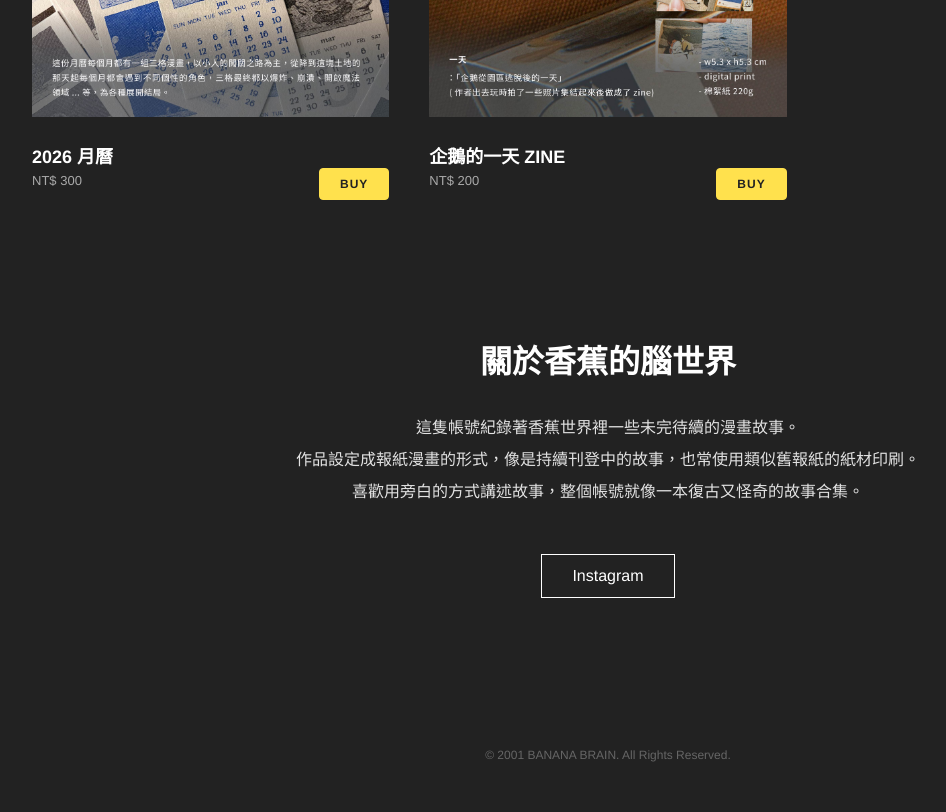
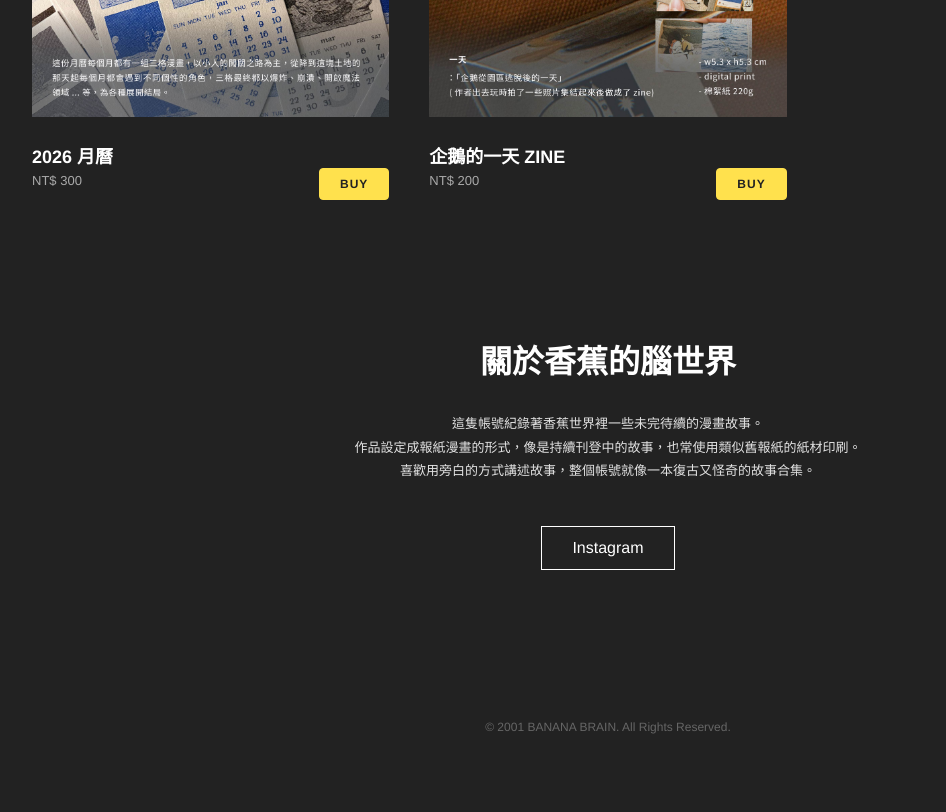
Before and after one commit to eric2732210512-sudo/bananabrain, a plain HTML site: page index.html in a window 1280 px wide. Shown: the part 1556-2368 px from the top of the page, without its empty margins (32-978 px from the left). After the commit the page ends 2340 px from the top, so only its background shows below. Drawn offline with Linux system fonts and the light colour scheme.

Commit message:
Add files via upload

```diff
--- a/index.html
+++ b/index.html
@@ -113,7 +113,7 @@
 
         .about-section { width: 90%; max-width: 800px; margin: 100px 0; text-align: center; }
         .about-section h2 { font-size: 32px; margin-bottom: 30px; }
-        .about-section p { line-height: 2; color: #E2E2E2; white-space: pre-line; }
+        .about-section p { line-height: 1.8; color: #E2E2E2; white-space: pre-line; font-size: 13px; }
         .contact-link {
             display: inline-block; margin-top: 30px; padding: 12px 30px;
             border: 1px solid white; text-decoration: none; color: white;
```
